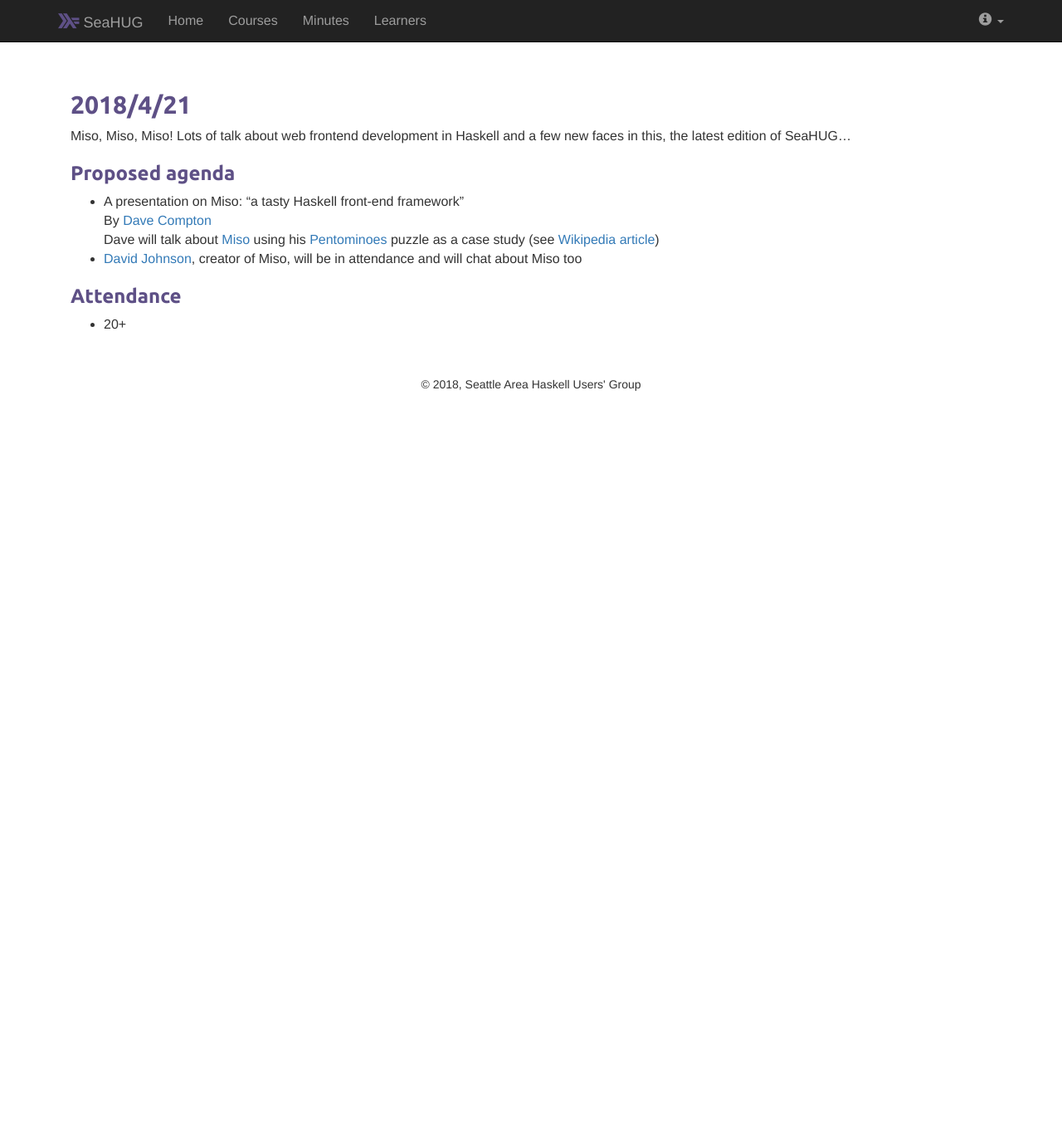
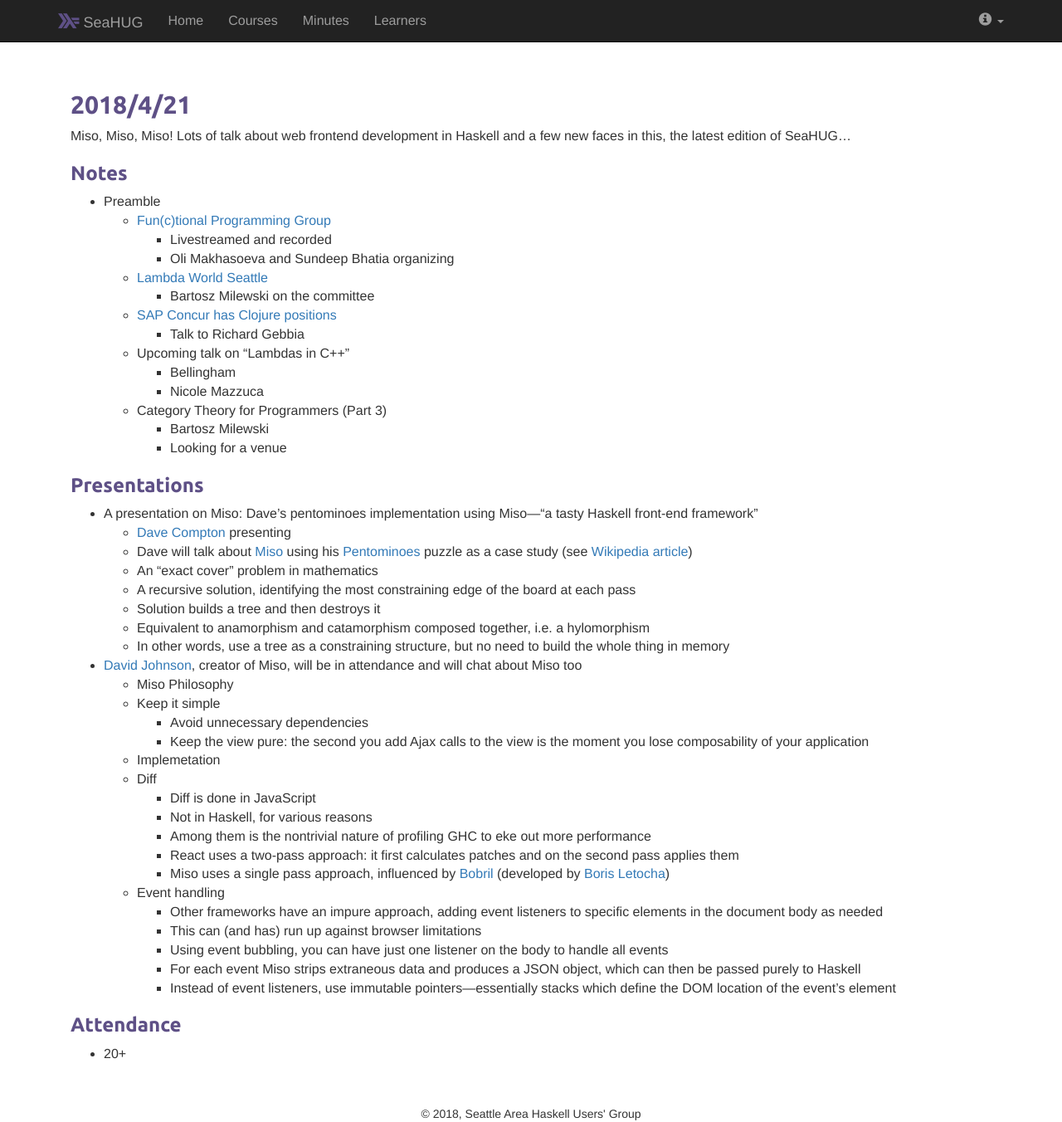
Before and after one commit to seahug/seahug.github.io, a Jekyll site: the page built from _posts/2018-04-21-minutes.md, in a window 1280 px wide and 1352 px high. Shown: the whole window at 83% size. Built offline with Jekyll 4.4.1, drawn with Linux system fonts in a browser that asks for light colours; nearby versions of some CDN libraries.

Commit message:
Added Walker's notes for 4/21 meeting

```diff
--- a/_posts/2018-04-21-minutes.md
+++ b/_posts/2018-04-21-minutes.md
@@ -8,19 +8,63 @@
 
 <!--more-->
 
-### Proposed agenda
+### Notes
 
-* A presentation on Miso: "a tasty Haskell front-end framework"<br/>
-By [Dave Compton][dave-compton-github]<br/>
-Dave will talk about [Miso][miso] using his [Pentominoes][pentominoes-github] puzzle as a case study (see [Wikipedia article][pentominoes-wikipedia])
+* Preamble
+  * [Fun(c)tional Programming Group][fun-c-tional]
+    * Livestreamed and recorded
+    * Oli Makhasoeva and Sundeep Bhatia organizing
+  * [Lambda World Seattle][lambda-world-seattle]
+    * Bartosz Milewski on the committee
+  * [SAP Concur has Clojure positions][concur]
+    * Talk to Richard Gebbia
+  * Upcoming talk on "Lambdas in C++"
+    * Bellingham
+    * Nicole Mazzuca
+  * Category Theory for Programmers (Part 3)
+    * Bartosz Milewski
+    * Looking for a venue
+
+### Presentations
+
+* A presentation on Miso: Dave's pentominoes implementation using Miso&mdash;"a tasty Haskell front-end framework"
+  * [Dave Compton][dave-compton-github] presenting
+  * Dave will talk about [Miso][miso] using his [Pentominoes][pentominoes-github] puzzle as a case study (see [Wikipedia article][pentominoes-wikipedia])
+  * An "exact cover" problem in mathematics
+  * A recursive solution, identifying the most constraining edge of the board at each pass
+  * Solution builds a tree and then destroys it
+  * Equivalent to anamorphism and catamorphism composed together, i.e. a hylomorphism
+  * In other words, use a tree as a constraining structure, but no need to build the whole thing in memory
 * [David Johnson][dmjio], creator of Miso, will be in attendance and will chat about Miso too
+  * Miso Philosophy
+  * Keep it simple
+    * Avoid unnecessary dependencies
+    * Keep the view pure: the second you add Ajax calls to the view is the moment you lose composability of your application
+  * Implemetation
+  * Diff
+    * Diff is done in JavaScript
+    * Not in Haskell, for various reasons
+    * Among them is the nontrivial nature of profiling GHC to eke out more performance
+    * React uses a two-pass approach: it first calculates patches and on the second pass applies them
+    * Miso uses a single pass approach, influenced by [Bobril][bobril] (developed by [Boris Letocha][boris-letocha])
+  * Event handling
+    * Other frameworks have an impure approach, adding event listeners to specific elements in the document body as needed
+    * This can (and has) run up against browser limitations
+    * Using event bubbling, you can have just one listener on the body to handle all events
+    * For each event Miso strips extraneous data and produces a JSON object, which can then be passed purely to Haskell
+    * Instead of event listeners, use immutable pointers&mdash;essentially stacks which define the DOM location of the event's element
 
 ### Attendance
 
 * 20+
 
+[bobril]: http://bobril.com/
+[boris-letocha]: http://blog.vyvojar.cz/Bobris/
+[concur]: https://www.concur.com/sap
 [dave-compton-github]: https://github.com/dc25
 [dmjio]: https://github.com/dmjio/
+[fun-c-tional]: https://www.meetup.com/Eastside-Fun-c-tional-Programming-Group/
+[lambda-world-seattle]: http://seattle.lambda.world/
 [miso]: https://haskell-miso.org/
 [pentominoes-github]: https://dc25.github.io/pentominoes_miso/
 [pentominoes-wikipedia]: https://en.wikipedia.org/wiki/Pentomino#Tiling_rectangles
```
